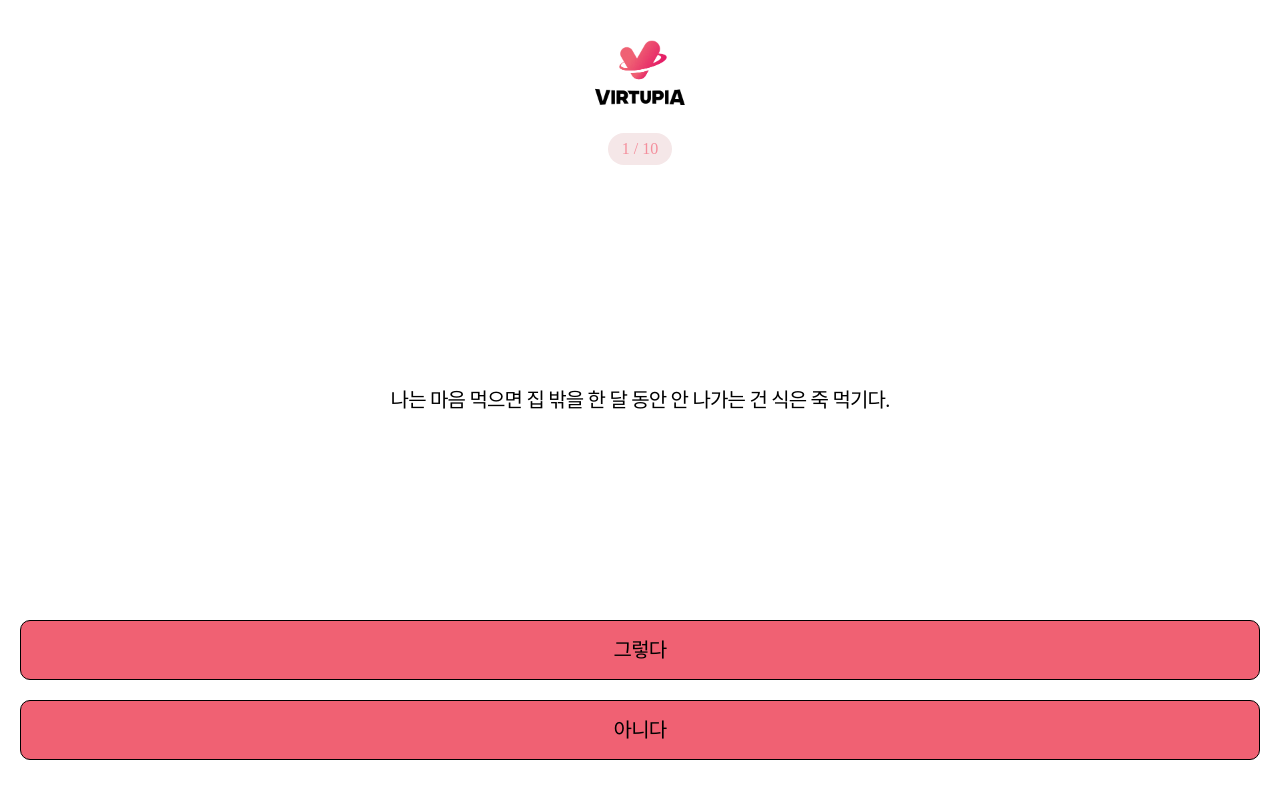
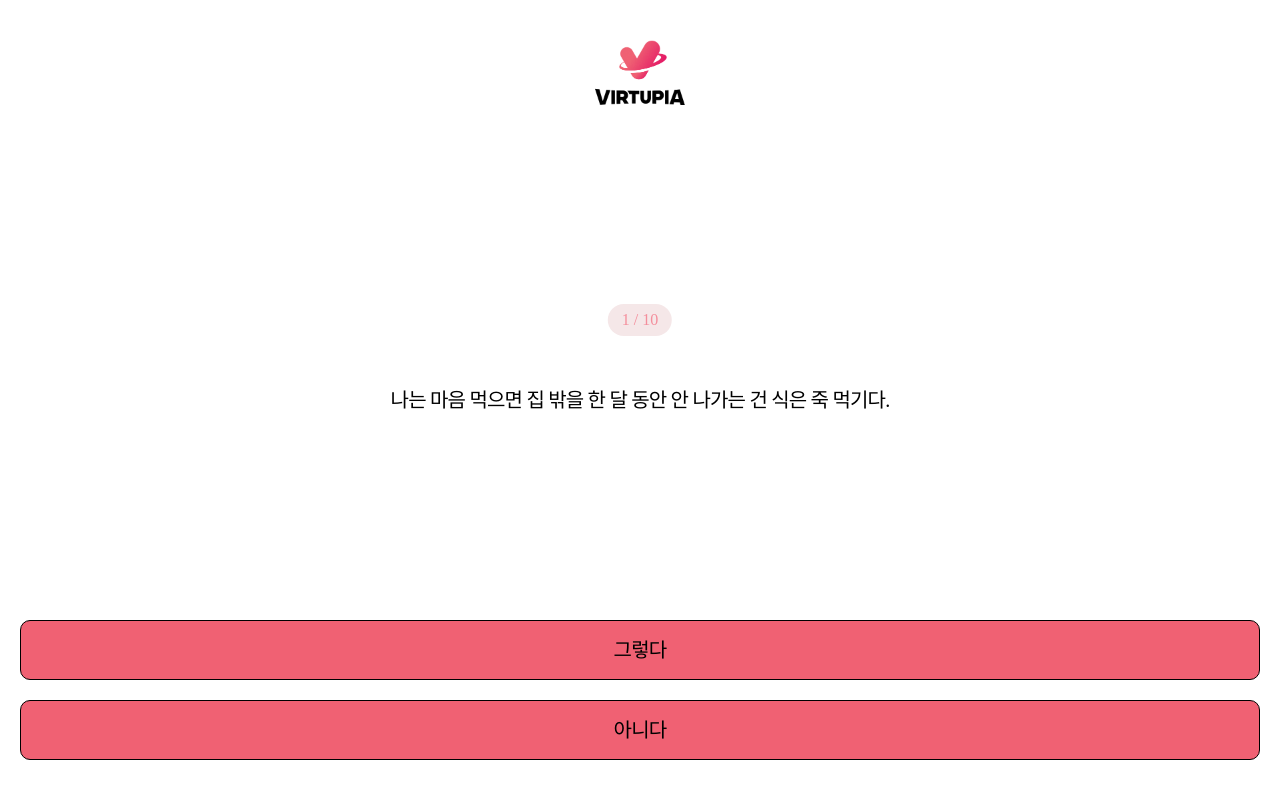
Before and after one commit to zerossun/typetest1, a React (Create React App) app: page /Test in a window 1280 px wide. Built offline with nearby package versions, Linux system fonts and the light colour scheme; a web font is replaced by a local one.

Commit message:
Update style.scss

```diff
--- a/src/asset/scss/style.scss
+++ b/src/asset/scss/style.scss
@@ -34,6 +34,10 @@ img{border-radius: 10px; object-fit: contain;}
         overflow: hidden;
         text-align: center;
         padding: 0 14px;
+        position: absolute;
+        left: 50%;
+        top: 38%;
+        transform: translate(-50%, 0%);
         & h2{
             color: #F48E9C;
             font-family: 'KyoboHand';
@@ -145,6 +149,9 @@ img{border-radius: 10px; object-fit: contain;}
             background: #E9E9E9;
             border-radius: 25px;
             padding: 16px;
+            & .share{
+                background-color: transparent;
+            }
             & p{
                 width: 100%;
                 font-family: SUIT;
@@ -170,6 +177,7 @@ img{border-radius: 10px; object-fit: contain;}
     justify-content: space-around;
     padding: 0 20px;
     align-items: center;
+    text-align: left;
     & img{width: 60px; height: auto;}
     & div{
         & b{font-family: 'SUIT';
```
